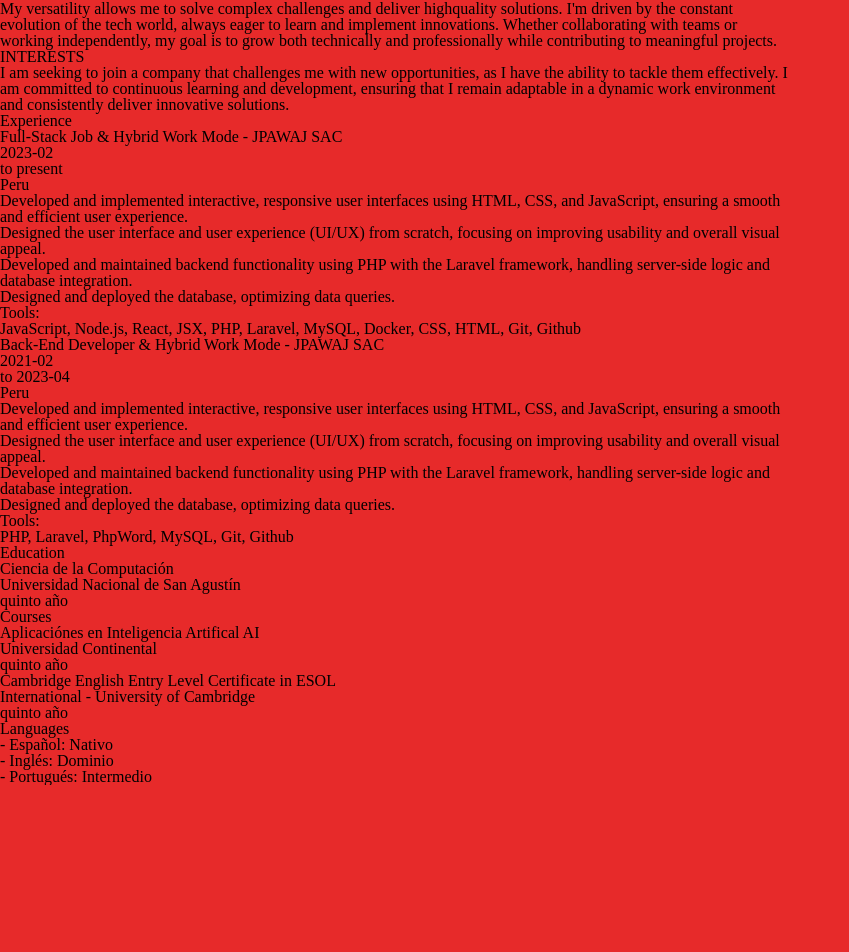
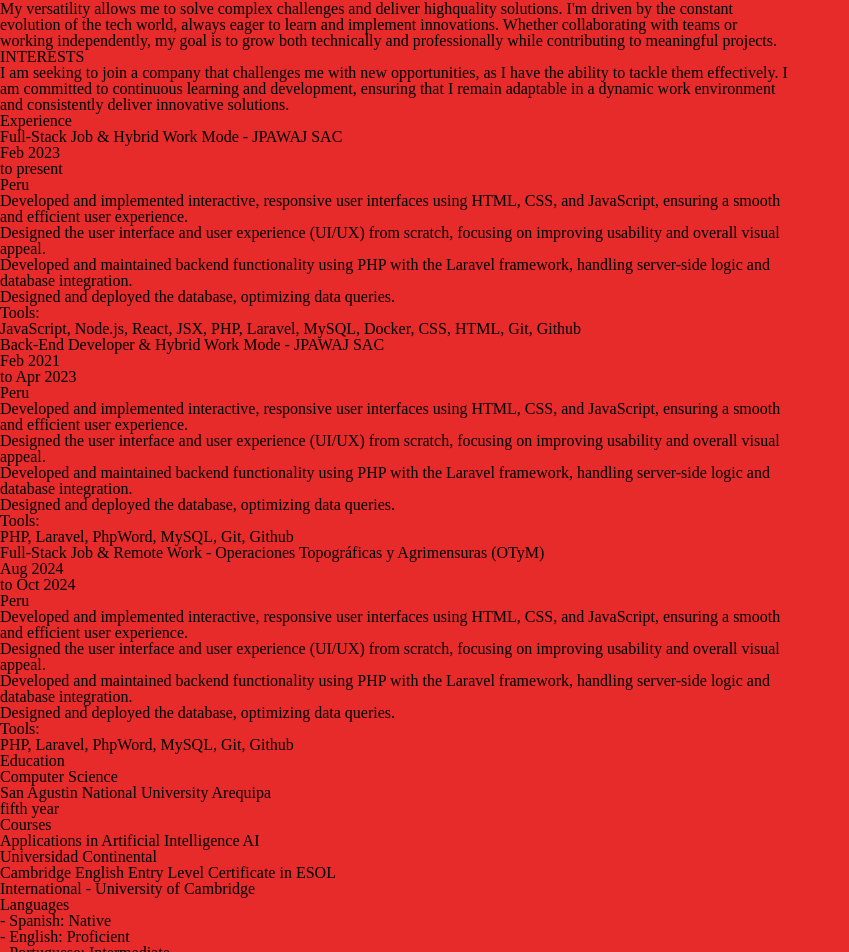
Before and after one commit to JD17VM/web-portfolio, a React (Vite) app: page /cv in a window 1280 px wide. Shown: the part 557-1509 px from the top of the page, without its empty margins (0-849 px from the left). Before the commit the page ends 1342 px from the top, so only its background shows below. Built offline with nearby package versions, Linux system fonts and the light colour scheme.

Commit message:
:sparkles: feat: replace Portfolio and CV completely with JSON data

```diff
--- a/src/CV.jsx
+++ b/src/CV.jsx
@@ -76,20 +76,20 @@
         <div className='body-cv'>
             <div className="izquierda">
                 <h1>Juan Diego <br/> Valdivia Mendoza</h1>
-                <h2>Full-Stack Developer</h2>
+                <h2>{pageData.job}</h2>
                 <div className="contenedor_datos">
-                    <Dato image={imageHelper.calendar_icon}>17 de Abril 2002</Dato>
-                    <Dato image={imageHelper.map_icon}>Peru</Dato>
-                    <Dato image={imageHelper.github_icon}>github.com/JD17VM</Dato>
-                    <Dato image={imageHelper.email_icon}>jdiegodiego4@gmail.com</Dato>
+                    <Dato image={imageHelper.calendar_icon}>{pageData.data.dateBirth}</Dato>
+                    <Dato image={imageHelper.map_icon}>{pageData.data.country}</Dato>
+                    <Dato image={imageHelper.github_icon}>{pageData.data.github}</Dato>
+                    <Dato image={imageHelper.email_icon}>{pageData.data.gmail}</Dato>
                 </div>
                 <Seccion_Izquierda
-                titulo='ABOUT'
+                titulo={pageData.title.about}
                 contenido={pageData.about}
                 />
 
                 <Seccion_Izquierda
-                titulo='INTERESTS'
+                titulo={pageData.title.interests}
                 contenido={pageData.interests}
                 />
             </div>
@@ -102,8 +102,8 @@
                         key = {index}
                         titulo = {job.roleCompany}
                         descripcion = {job.description}
-                        fecha_inicio = {job.startDate}
-                        fecha_fin = {job.endDate}
+                        fecha_inicio = {`${job.startMonth} ${job.startYear}`}
+                        fecha_fin = {`${job.endMonth} ${job.endYear}`}
                         pais = 'Peru'
                         herramientas = {job.skills.join(", ")}
                         />
@@ -112,32 +112,30 @@
 
                 <Title>{pageData.title.education}</Title>
                 <div className="cont_agrupado">
-                    <Cabecera derecha_superior='quinto año'>
-                        <p>Ciencia de la Computación</p>
-                        <strong>Universidad Nacional de San Agustín</strong>
+                    <Cabecera derecha_superior={pageData.education.year}>
+                        <p>{pageData.education.career}</p>
+                        <strong>{pageData.education.university}</strong>
                     </Cabecera>
                 </div>
 
                 <Title>{pageData.title.courses}</Title>
 
                 <div className="cont_agrupado">
-                    <Cabecera derecha_superior='quinto año'>
-                        <p>Aplicaciónes en Inteligencia Artifical AI</p>
-                        <strong>Universidad Continental</strong>
-                    </Cabecera>
+                    {pageData.courses.map((course, index) => (
+                        <Cabecera key={index}>
+                            <p>{course.course}</p>
+                            <strong>{course.institution}</strong>
+                        </Cabecera>
+                    ))}
 
-                    <Cabecera derecha_superior='quinto año'>
-                        <p>Cambridge English Entry Level Certificate in ESOL</p>
-                        <strong>International - University of Cambridge</strong>
-                    </Cabecera>
                 </div>
 
                 <Title>{pageData.title.languages}</Title>
                 <div className="cont_agrupado">
                     <Cabecera>
-                        <p>- <strong>Español: </strong>Nativo</p>
-                        <p>- <strong>Inglés: </strong>Dominio</p>
-                        <p>- <strong>Portugués: </strong>Intermedio</p>
+                    {pageData.languages.map((language, index) => (
+                        <p key={index}>- <strong>{language.language}: </strong>{language.level}</p>
+                    ))}
                     </Cabecera>
                 </div>
             </div>
--- a/src/Portfolio.jsx
+++ b/src/Portfolio.jsx
@@ -90,7 +90,7 @@
         <div className={styles['container-scroll-info-block']}>
             <div className={styles['info-block']}>
             <h1>Juan Diego Valdivia Mendoza</h1>
-            <p>Full-Stack Developer</p>
+            <p>{pageData.job}</p>
             <p>I build accessible, pixel-perfect digital experiences for the web.</p>
 
             <nav>
@@ -101,7 +101,7 @@
                     onClick={(e) => handleNavClick(e, 'section1')}
                     className={activeSection === 'section1' ? styles.active : ''}
                     >
-                    ABOUT ME
+                    {pageData.title.about}
                     </a>
                 </li>
                 <li>
@@ -110,7 +110,7 @@
                     onClick={(e) => handleNavClick(e, 'section2')}
                     className={activeSection === 'section2' ? styles.active : ''}
                     >
-                    INTERESTS
+                    {pageData.title.interests}
                     </a>
                 </li>
                 <li>
@@ -119,7 +119,7 @@
                     onClick={(e) => handleNavClick(e, 'section3')}
                     className={activeSection === 'section3' ? styles.active : ''}
                     >
-                    EXPERIENCE
+                    {pageData.title.experience.toUpperCase()}
                     </a>
                 </li>
                 <li>
@@ -128,7 +128,7 @@
                     onClick={(e) => handleNavClick(e, 'section4')}
                     className={activeSection === 'section4' ? styles.active : ''}
                     >
-                    PROJECTS
+                    {pageData.title.projects}
                     </a>
                 </li>
                 </ul>
@@ -143,9 +143,9 @@
             <div className={styles['container-languages']}>
                 <h2>LANGUAGES</h2>
                 <ul>
-                <li><p>Spanish:</p> <p>Native</p></li>
-                <li><p>English:</p> <p>Proficient</p></li>
-                <li><p>Portuguese:</p> <p>Intermediate</p></li>
+                {pageData.languages.map((language, index) => (
+                    <li key={index}><p>{language.language}:</p> <p>{language.level}</p></li>
+                ))}
                 </ul>
             </div>
             </div>
@@ -153,24 +153,24 @@
 
         <div className={styles['container-text-title']}>
             <div className={styles['text-title']} ref={section1Ref} id="section1">
-            <h2>ABOUT</h2>
+            <h2>{pageData.title.about}</h2>
             <p dangerouslySetInnerHTML={{ __html: pageData.about }}></p>
             </div>
 
             <div className={styles['text-title']} ref={section2Ref} id="section2">
-            <h2>INTERESTS</h2>
+            <h2>{pageData.title.interests}</h2>
             <p>{pageData.interests}</p>
             </div>
         </div>
 
         <div className={styles['container-experience']} ref={section3Ref} id="section3">
-            <h2>EXPERIENCE</h2>
+            <h2>{pageData.title.experience.toUpperCase()}</h2>
             <div>
             {pageData.experience.map((job, index) => (
                 <JobCard
                 key = {index}
-                startDate = {job.startDate}
-                endDate = {job.endDate}
+                startDate = {job.startYear}
+                endDate = {job.endYear}
                 roleCompany = {job.roleCompany}
                 description = {job.description}
                 skills ={job.skills}
@@ -180,7 +180,7 @@
         </div>
 
         <div className={styles['container-projects']} ref={section4Ref} id="section4">
-            <h2>PROJECTS</h2>
+            <h2>{pageData.title.projects}</h2>
             <div>
             {pageData.projects.map((project, index) => (
                 <ProjectCard
--- a/src/data/data.js
+++ b/src/data/data.js
@@ -1,13 +1,23 @@
 const pageData = {
 
+    job: "Full-Stack Developer",
+
+    data: {
+        dateBirth: "17 April 2002",
+        country: "Peru",
+        github: "github.com/JD17VM",
+        gmail: "jdiegodiego4@gmail.com",
+    },
+
     title: {
-        about: "ABOUT",
+        about: "ABOUT ME",
         interests: "INTERESTS",
         experience: "Experience",
         education: "Education",
         courses: "Courses",
         languages: "Languages",
         tools: "Tools",
+        projects: "PROJECTS"
     },
 
     about: "Since a young age, programming has been my passion. I've had the opportunity to dive into software development and teach programming. I specialize in both backend and frontend web development, working with a variety of technologies and quickly adapting to new tools. <br/> <br/> My versatility allows me to solve complex challenges and deliver highquality solutions. I'm driven by the constant evolution of the tech world, always eager to learn and implement innovations. Whether collaborating with teams or working independently, my goal is to grow both technically and professionally while contributing to meaningful projects.",
@@ -16,8 +26,10 @@
 
     experience: [
         {
-            startDate: "2023-02",
-            endDate: "present",
+            startYear: "2023",
+            startMonth: "Feb",
+            endYear: "present",
+            endMonth: "",
             roleCompany: "Full-Stack Job & Hybrid Work Mode - JPAWAJ SAC",
             description: [
             `Developed and implemented interactive, responsive user interfaces using HTML, CSS, and JavaScript, ensuring a smooth and efficient user experience.`,
@@ -29,8 +41,10 @@
         },
 
         {
-            startDate: "2021-02",
-            endDate: "2023-04",
+            startYear: "2021",
+            startMonth: "Feb",
+            endYear: "2023",
+            endMonth: "Apr",
             roleCompany: "Back-End Developer & Hybrid Work Mode - JPAWAJ SAC",
             description: [
             `Developed and implemented interactive, responsive user interfaces using HTML, CSS, and JavaScript, ensuring a smooth and efficient user experience.`,
@@ -39,6 +53,54 @@
             `Designed and deployed the database, optimizing data queries.`,
             ],
             skills: ["PHP", "Laravel", "PhpWord",  "MySQL", "Git", "Github"]
+        },
+
+        {
+            startYear: "2024",
+            startMonth: "Aug",
+            endYear: "2024",
+            endMonth: "Oct",
+            roleCompany: "Full-Stack Job & Remote Work - Operaciones Topográficas y Agrimensuras (OTyM)",
+            description: [
+            `Developed and implemented interactive, responsive user interfaces using HTML, CSS, and JavaScript, ensuring a smooth and efficient user experience.`,
+            `Designed the user interface and user experience (UI/UX) from scratch, focusing on improving usability and overall visual appeal.`,
+            `Developed and maintained backend functionality using PHP with the Laravel framework, handling server-side logic and database integration.`,
+            `Designed and deployed the database, optimizing data queries.`,
+            ],
+            skills: ["PHP", "Laravel", "PhpWord",  "MySQL", "Git", "Github"]
+        },
+    ],
+
+    education: {
+        career: "Computer Science",
+        university: "San Agustin National University Arequipa",
+        year: "fifth year",
+    },
+
+    courses: [
+    {
+        course: "Applications in Artificial Intelligence AI",
+        institution: "Universidad Continental",
+    },
+
+    {
+        course: "Cambridge English Entry Level Certificate in ESOL",
+        institution: "International - University of Cambridge",
+    },
+    ],
+
+    languages: [
+        {
+            language: "Spanish",
+            level: "Native",
+        },
+        {
+            language: "English",
+            level: "Proficient",
+        },
+        {
+            language: "Portuguese",
+            level: "Intermediate",
         },
     ],
 
```
